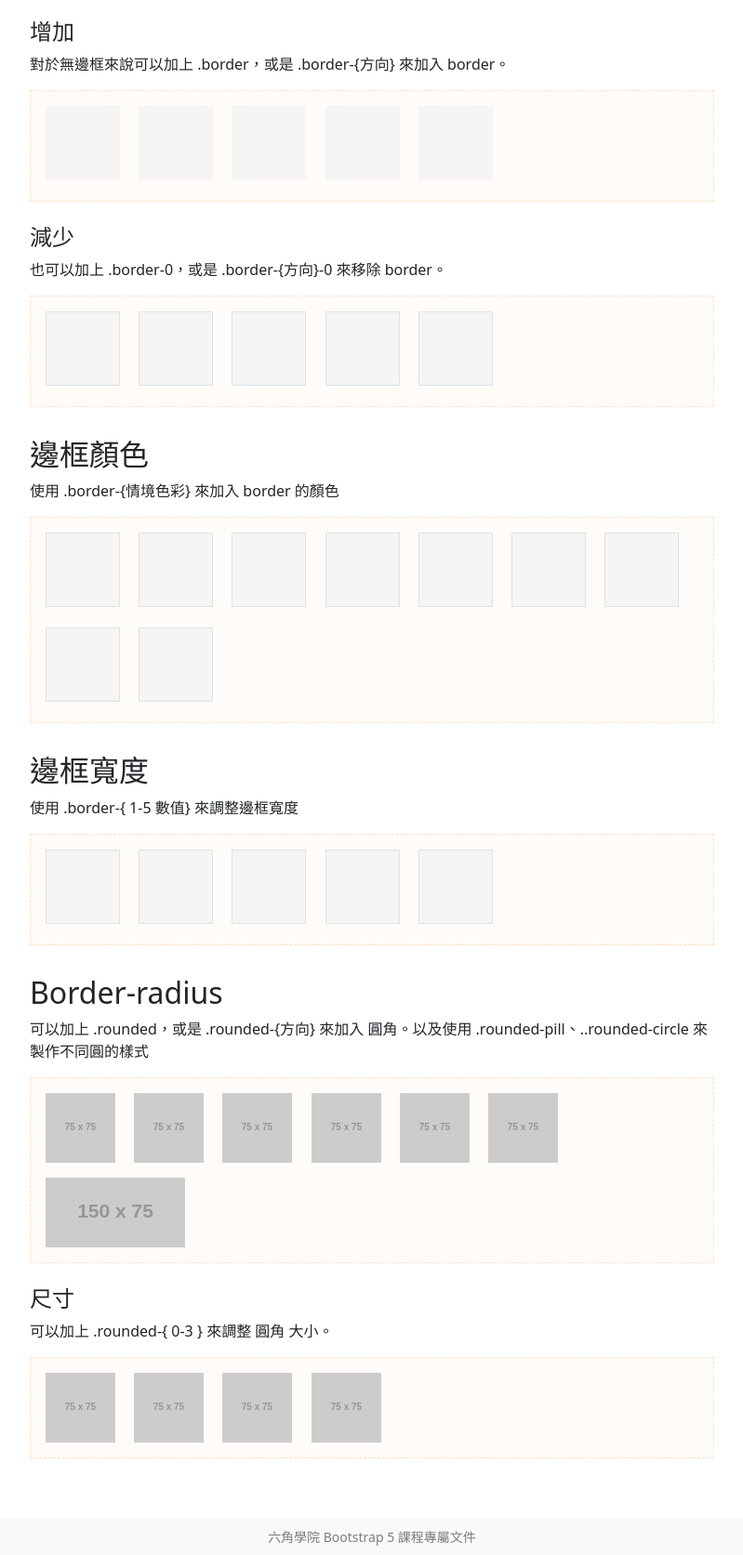
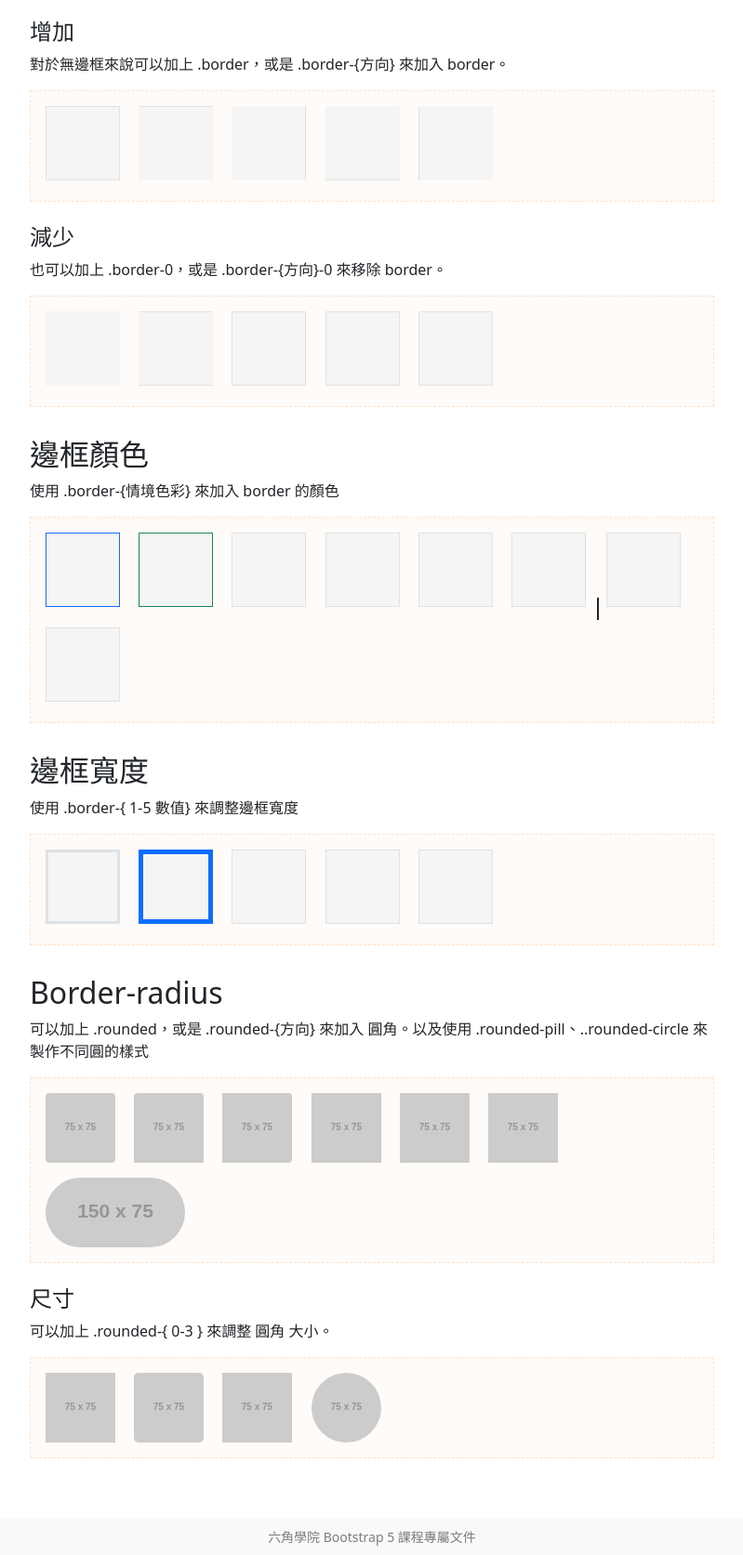
Before and after one commit to tim8076/0619, a plain HTML site: page utilities/borders.html in a window 1280 px wide. Shown: the part 258-1931 px from the top of the page at 93% size, without its empty margins (240-1039 px from the left). Drawn offline with nearby package versions, Linux system fonts and the light colour scheme; placeholder pictures from the web are drawn by us.

Commit message:
modify html

```diff
--- a/utilities/borders.html
+++ b/utilities/borders.html
@@ -23,11 +23,11 @@
 <p>對於無邊框來說可以加上 .border，或是 .border-{方向} 來加入 border。</p>
 
 <div class="demo">
-  <span class="練習 box"></span>
-  <span class="練習 box"></span>
-  <span class="練習 box"></span>
-  <span class="練習 box"></span>
-  <span class="練習 box"></span>
+  <span class="border box"></span>
+  <span class="border-top box"></span>
+  <span class="border-end box"></span>
+  <span class="border-bottom box"></span>
+  <span class="border-start box"></span>
 </div>
 
 <h4>減少</h4>
@@ -35,8 +35,8 @@
 <p>也可以加上 .border-0，或是 .border-{方向}-0 來移除 border。</p>
 
 <div class="demo">
-  <span class="練習 box border"></span>
-  <span class="練習 box border"></span>
+  <span class="border-0 box border"></span>
+  <span class="border-start-0 border-end-0 box border"></span>
   <span class="練習 box border"></span>
   <span class="練習 box border"></span>
   <span class="練習 box border"></span>
@@ -47,13 +47,13 @@
 <p>使用 .border-{情境色彩} 來加入 border 的顏色</p>
 
 <div class="demo">
+  <span class="border border-primary box"></span>
+  <span class="border border-success box"></span>
   <span class="border 練習 box"></span>
   <span class="border 練習 box"></span>
   <span class="border 練習 box"></span>
   <span class="border 練習 box"></span>
-  <span class="border 練習 box"></span>
-  <span class="border 練習 box"></span>
-  <span class="border 練習 box"></span>
+  <span class="border 練習 border-dark"></span>
   <span class="border 練習 box"></span>
   <span class="border 練習 box"></span>
 </div>
@@ -63,8 +63,8 @@
 <p>使用 .border-{ 1-5 數值} 來調整邊框寬度</p>
 
 <div class="demo">
-  <span class="border 練習 box"></span>
-  <span class="border 練習 box"></span>
+  <span class="border border-3 box"></span>
+  <span class="border border-5 border-primary box"></span>
   <span class="border 練習 box"></span>
   <span class="border 練習 box"></span>
   <span class="border 練習 box"></span>
@@ -75,13 +75,13 @@
 <p>可以加上 .rounded，或是 .rounded-{方向} 來加入 圓角。以及使用 .rounded-pill、..rounded-circle 來製作不同圓的樣式</p>
 
 <div class="demo">
+  <img src="https://fakeimg.pl/75x75/?text=75x75" class="rounded" style="margin: 0.5rem;" alt="...">
+  <img src="https://fakeimg.pl/75x75/?text=75x75" class="rounded-top" style="margin: 0.5rem;" alt="...">
+  <img src="https://fakeimg.pl/75x75/?text=75x75" class="rounded-end" style="margin: 0.5rem;" alt="...">
   <img src="https://fakeimg.pl/75x75/?text=75x75" class="練習" style="margin: 0.5rem;" alt="...">
   <img src="https://fakeimg.pl/75x75/?text=75x75" class="練習" style="margin: 0.5rem;" alt="...">
   <img src="https://fakeimg.pl/75x75/?text=75x75" class="練習" style="margin: 0.5rem;" alt="...">
-  <img src="https://fakeimg.pl/75x75/?text=75x75" class="練習" style="margin: 0.5rem;" alt="...">
-  <img src="https://fakeimg.pl/75x75/?text=75x75" class="練習" style="margin: 0.5rem;" alt="...">
-  <img src="https://fakeimg.pl/75x75/?text=75x75" class="練習" style="margin: 0.5rem;" alt="...">
-  <img src="https://fakeimg.pl/150x75/?text=150x75" class="練習" style="margin: 0.5rem;" alt="...">
+  <img src="https://fakeimg.pl/150x75/?text=150x75" class="rounded-pill" style="margin: 0.5rem;" alt="...">
 </div>
 
 <h4>尺寸</h4>
@@ -89,10 +89,10 @@
 <p>可以加上 .rounded-{ 0-3 } 來調整 圓角 大小。</p>
 
 <div class="demo">
+  <img src="https://fakeimg.pl/75x75/?text=75x75" class="rounded-0" style="margin: 0.5rem;" alt="...">
+  <img src="https://fakeimg.pl/75x75/?text=75x75" class="rounded-3" style="margin: 0.5rem;" alt="...">
   <img src="https://fakeimg.pl/75x75/?text=75x75" class="練習" style="margin: 0.5rem;" alt="...">
-  <img src="https://fakeimg.pl/75x75/?text=75x75" class="練習" style="margin: 0.5rem;" alt="...">
-  <img src="https://fakeimg.pl/75x75/?text=75x75" class="練習" style="margin: 0.5rem;" alt="...">
-  <img src="https://fakeimg.pl/75x75/?text=75x75" class="練習" style="margin: 0.5rem;" alt="...">
+  <img src="https://fakeimg.pl/75x75/?text=75x75" class="rounded-circle" style="margin: 0.5rem;" alt="...">
 </div>
 <!-- 🙇🙇練習結束🙇🙇 -->
 </main>
```
Also changed, not shown: utilities/Interactions.html (+4 -4 lines), utilities/background.html (+6 -5 lines), utilities/colors.html (+4 -4 lines), utilities/display.html (+4 -4 lines), utilities/float.html (+5 -5 lines).
